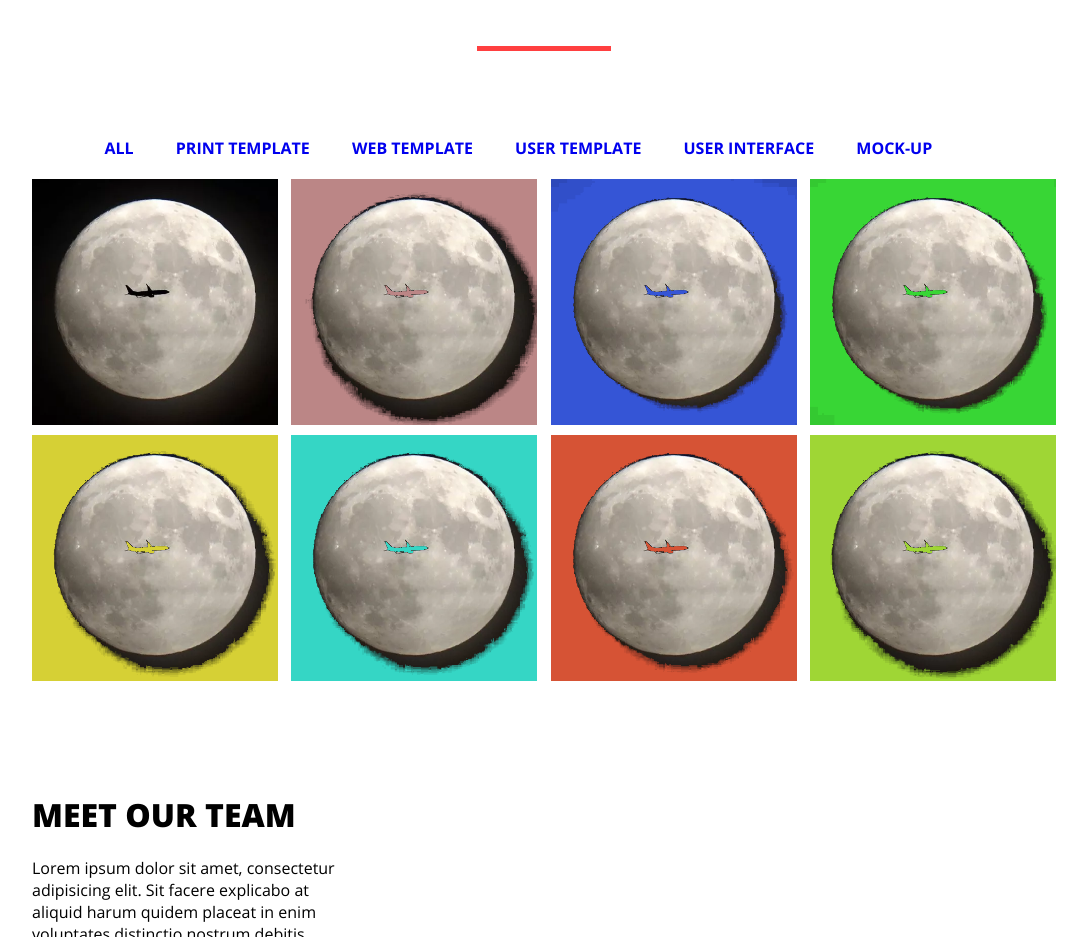
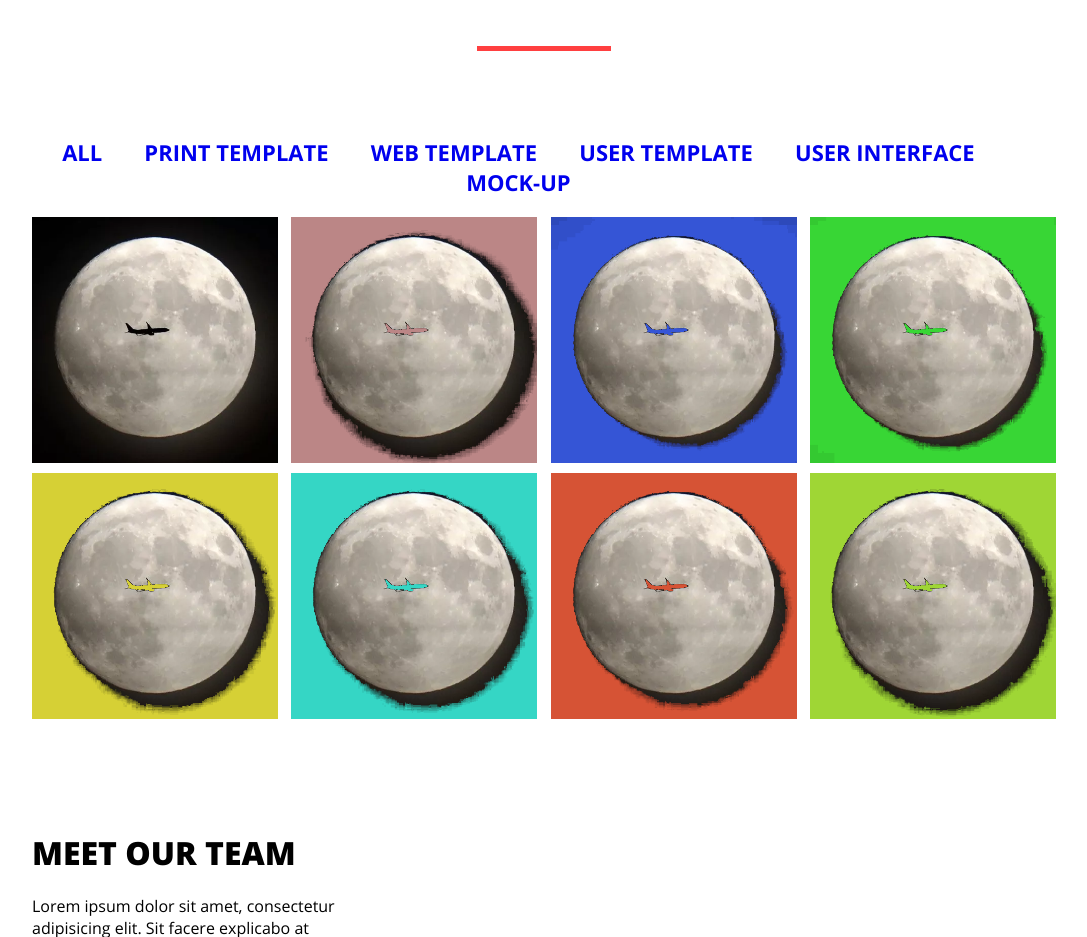
Before and after one commit to ivpryan/Site_test, a plain HTML site: page index.html in a window 1280 px wide. Shown: the part 1480-2417 px from the top of the page, without its empty margins (96-1183 px from the left). Drawn offline with Linux system fonts and the light colour scheme.

Commit message:
Font edited
Portfolio links' font edited

```diff
--- a/css/style.css
+++ b/css/style.css
@@ -195,6 +195,8 @@ nav {
 	text-transform: uppercase;
 	text-decoration: none;
 	font-weight: 600;
+	white-space: nowrap;
+	font-size: 22px;
 	margin: 19px;
 }
 
@@ -203,9 +205,10 @@ nav {
 	margin-bottom: 20px;
 }
 
-.scroll_photo a {
+/*.scroll_photo a {
 	white-space: nowrap;
-}
+	font-size: 22px;
+}*/
 
 .rectangle {
 	background-color: #ff3f40;
```
